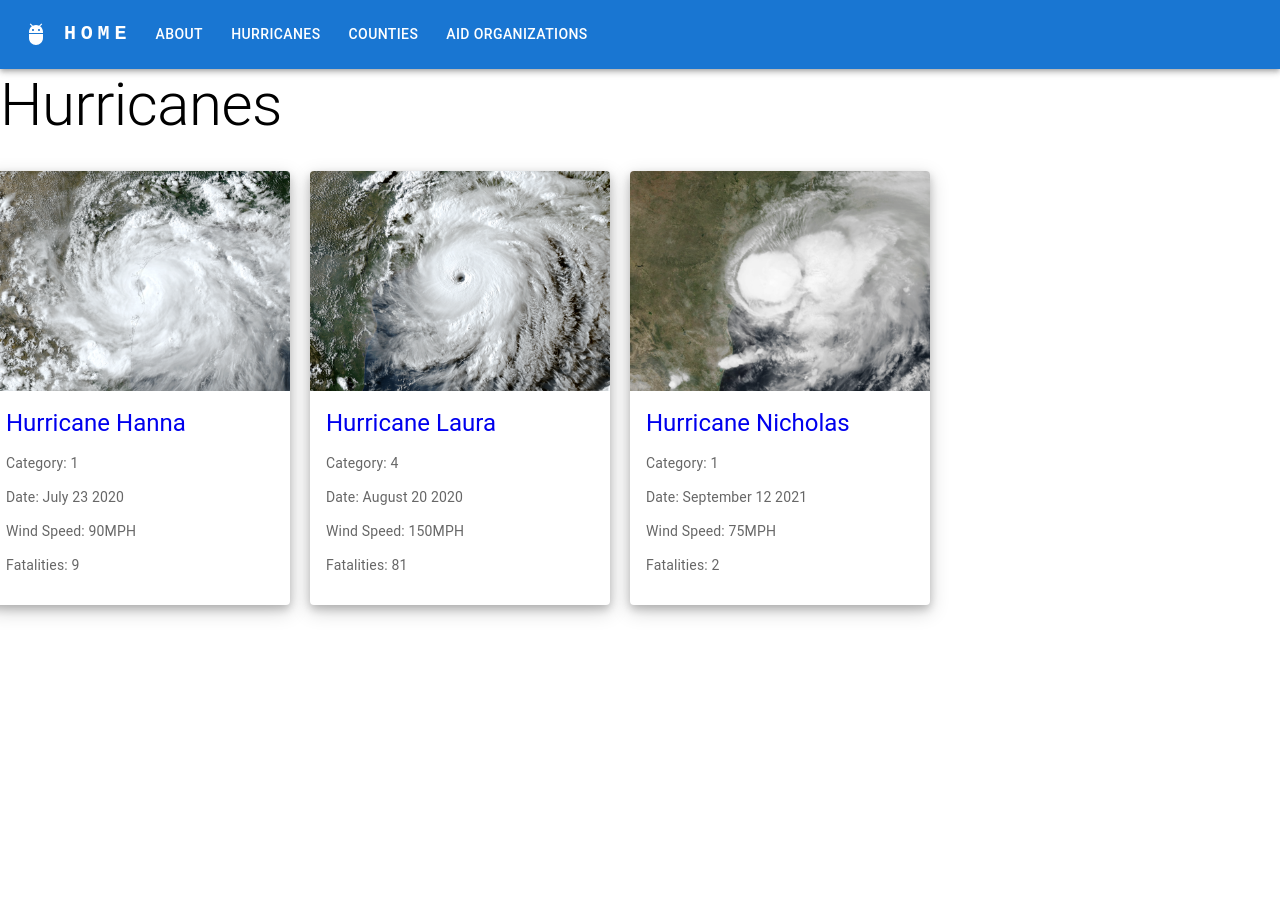
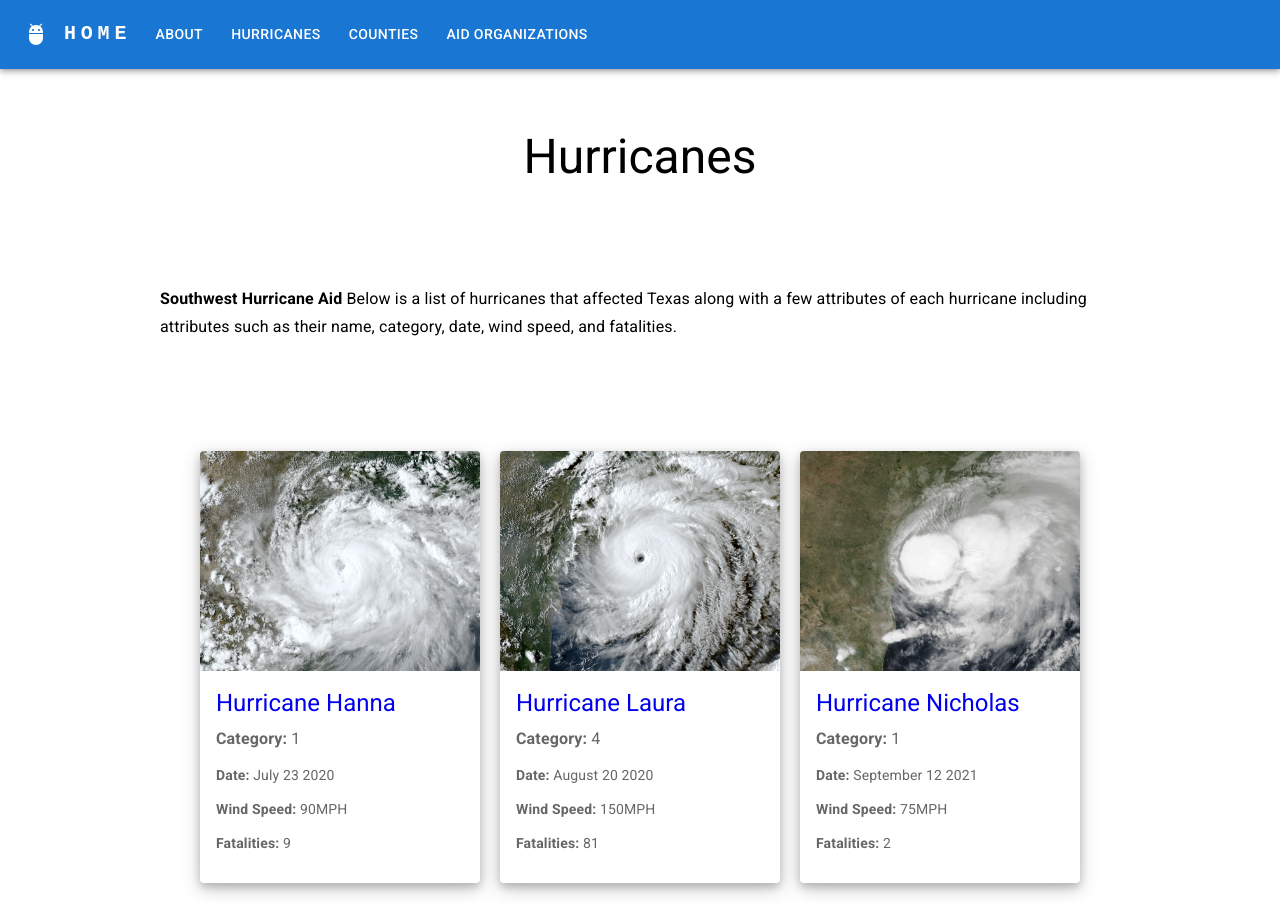
Before and after one commit to rohanchugh14/southwest-hurricane-aid, a React (Create React App) app: page /hurricanes in a window 1280 px wide. Before the commit the page ends 800 px from the top, so only its background shows below. Built offline with nearby package versions, Linux system fonts and the light colour scheme.

Commit message:
fixed hurricane and county model

```diff
--- a/package.json
+++ b/package.json
@@ -5,6 +5,7 @@
   "dependencies": {
     "@emotion/react": "^11.11.1",
     "@emotion/styled": "^11.11.0",
+    "@fontsource/roboto": "^5.0.8",
     "@mui/icons-material": "^5.14.9",
     "@mui/material": "^5.14.10",
     "@testing-library/jest-dom": "^5.17.0",
--- a/public/index.html
+++ b/public/index.html
@@ -24,6 +24,12 @@
       work correctly both with client-side routing and a non-root public URL.
       Learn how to configure a non-root public URL by running `npm run build`.
     -->
+    <link rel="preconnect" href="https://fonts.googleapis.com" />
+<link rel="preconnect" href="https://fonts.gstatic.com" crossorigin />
+<link
+  rel="stylesheet"
+  href="https://fonts.googleapis.com/css2?family=Roboto:wght@300;400;500;600;700&display=swap"
+/>
     <title>Southwest Hurricane Aid</title>
   </head>
   <body>
--- a/src/Counties/CountyCard.tsx
+++ b/src/Counties/CountyCard.tsx
@@ -1,5 +1,6 @@
-import { Card, CardContent, CardMedia, Typography } from "@mui/material";
+import { Card, CardActionArea, CardContent, CardMedia, Typography } from "@mui/material";
 import React from "react";
+import Tooltip from "@mui/material/Tooltip";
 import { Link } from "react-router-dom";
 
 const CountyCard = (props: {
@@ -11,11 +12,19 @@ const CountyCard = (props: {
     precipitation: string;
 }) => {
     return (
-    <Card sx={{ width: 300 }}>
+        <Card
+            sx={{
+                width: 300,
+                boxShadow:
+                    "0 4px 8px 0 rgba(0, 0, 0, 0.2), 0 6px 20px 0 rgba(0, 0, 0, 0.19)",
+            }}
+        >
+            <Tooltip title="Click for More Info">
                 <Link
                     to={`CountyInstances/${props.name}`}
                     style={{ textDecoration: "none" }}
                 >
+                  <CardActionArea>
                     <CardContent>
                         <CardMedia
                             component="img"
@@ -33,27 +42,34 @@ const CountyCard = (props: {
                             {props.name}
                         </Typography>
 
-          <Typography variant="body1" color="text.secondary">
+                        <Typography variant="body1" color="text.secondary" style={{
+                          marginTop: "5px"
+                        }}>
                             <b>Population: </b> {props.population}
                         </Typography>
 
-          <Typography variant="body1" color="text.secondary">
+                        <Typography variant="body1" color="text.secondary" style={{
+                          marginTop: "5px"
+                        }}>
                             <b>Land Area: </b> {props.landarea}
                         </Typography>
 
-          <Typography variant="body1" color="text.secondary">
+                        <Typography variant="body1" color="text.secondary" style={{
+                          marginTop: "5px"
+                        }}>
                             <b>Region: </b> {props.region}
                         </Typography>
 
-          <Typography variant="body1" color="text.secondary">
-            <b>Avg Mean Precipitation: </b> {props.precipitation} in.
+                        <Typography variant="body1" color="text.secondary" style={{
+                          marginTop: "5px"
+                        }}>
+                            <b>Avg Mean Precipitation: </b>{" "}
+                            {props.precipitation} in.
                         </Typography>
-
-          <li key={props.name}>
-            <Link to={`CountyInstances/${props.name}`}>{"Learn More"} </Link>
-          </li>
                     </CardContent>
+                    </CardActionArea>
                 </Link>
+            </Tooltip>
         </Card>
     );
 };
--- a/src/Counties/index.tsx
+++ b/src/Counties/index.tsx
@@ -1,4 +1,4 @@
-import { Typography, Grid } from "@mui/material";
+import { Typography } from "@mui/material";
 import React from "react";
 import CountyCard from "./CountyCard";
 import countyData from "../Data/county_data.json";
@@ -9,20 +9,22 @@ const About = () => {
             <div
                 style={{
                     display: "flex",
+                    flexDirection: "column",
                     alignItems: "center",
                     justifyContent: "center",
                     padding: "50px",
                     paddingBottom: "0px",
                 }}
             >
+                <div>
                     <Typography variant="h3">Texas Counties</Typography>
                 </div>
-
                 <div style={{ padding: "100px" }}>
                     <Typography variant="subtitle1">
-          <b>Southwest Hurricane Aid</b> Below is a list of all of the counties
-          in Texas along with a few attributes of each county including
-          attributes such as One, Two, Three, Four, Five.
+                        <b>Southwest Hurricane Aid</b> Below is a list of all of
+                        the counties in Texas along with a few attributes of
+                        each county including attributes such as One, Two,
+                        Three, Four, Five.
                     </Typography>
                 </div>
 
@@ -32,11 +34,9 @@ const About = () => {
                         alignItems: "center",
                         justifyContent: "center",
                     }}
-      ></div>
-
-      <Grid container spacing={5} style={{ padding: "60px 20px 20px 20px" }}>
+                >
                     {countyData.map((county) => (
-          <Grid item xs={12} sm={3} style={{ padding: "10px" }}>
+                        <div style={{ padding: "10px" }}>
                             <CountyCard
                                 name={county.Name}
                                 population={county.Population}
@@ -44,10 +44,11 @@ const About = () => {
                                 region={county.region}
                                 precipitation={county.precipitation}
                                 imgurl={county.Image}
-            ></CountyCard>
-          </Grid>
+                            />
+                        </div>
                     ))}
-      </Grid>
+                </div>
+            </div>
 
             <div style={{ paddingLeft: "100px" }}></div>
         </div>
--- a/src/Hurricanes/index.tsx
+++ b/src/Hurricanes/index.tsx
@@ -6,11 +6,42 @@ import { Typography } from "@mui/material";
 
 const Hurricanes = () => {
     return (
-    <>
-      <Typography variant="h2">Hurricanes</Typography>
-      <Grid container spacing={5} style={{ padding: "60px 20px 20px 20px" }}>
+        <div style={{ margin: "10px" }}>
+            <div
+                style={{
+                    display: "flex",
+                    flexDirection: "column",
+                    alignItems: "center",
+                    justifyContent: "center",
+                    padding: "50px",
+                    paddingBottom: "0px",
+                }}
+            >
+                <Typography variant="h3">Hurricanes</Typography>
+
+                <div style={{ padding: "100px" }}>
+                    <Typography variant="subtitle1">
+                        <b>Southwest Hurricane Aid</b> Below is a list of
+                        hurricanes that affected Texas along with a few
+                        attributes of each hurricane including attributes such
+                        as their name, category, date, wind speed, and
+                        fatalities.
+                    </Typography>
+                </div>
+                <div
+                    style={{
+                        display: "flex",
+                        alignItems: "center",
+                        justifyContent: "center",
+                    }}
+                >
                     {hurricaneData.map((hurricane) => (
-          <Grid item xs={12} sm={3} style={{ padding: "10px" }}>
+                        <Grid
+                            item
+                            xs={12}
+                            sm={3}
+                            style={{ padding: "10px", width: 300 }}
+                        >
                             <HurricaneCard
                                 image={hurricane.Image}
                                 name={hurricane.Name}
@@ -21,8 +52,9 @@ const Hurricanes = () => {
                             />
                         </Grid>
                     ))}
-      </Grid>
-    </>
+                </div>
+            </div>
+        </div>
     );
 };
 
--- a/src/components/HurricaneCard.tsx
+++ b/src/components/HurricaneCard.tsx
@@ -34,16 +34,41 @@ export default function HurricaneCard(props: HurricaneDataProps) {
                         style={{ textDecoration: "none" }}
                     >
                         <CardActionArea>
-              <CardMedia style={{ height: 220 }} image={props.image} />
+                            <CardMedia
+                                style={{ height: 220 }}
+                                image={props.image}
+                            />
                             <CardContent>
                                 <Typography gutterBottom variant="h5">
                                     {props.name}
                                 </Typography>
-                <Typography variant="body2" color="textSecondary" component="p">
-                  <p>Category: {props.category}</p>
-                  <p>Date: {props.date}</p>
-                  <p>Wind Speed: {props.WindSpeed}MPH</p>
-                  <p>Fatalities: {props.Fatalities}</p>
+                                <Typography
+                                    variant="body2"
+                                    color="text.secondary"
+                                    component="p"
+                                >
+                                    <Typography
+                                        variant="body1"
+                                        color="text.secondary"
+                                        style={{
+                                            marginTop: "5px",
+                                        }}
+                                    >
+                                        <b>Category: </b>
+                                        {props.category}
+                                    </Typography>
+                                    <p>
+                                        <b>Date: </b>
+                                        {props.date}
+                                    </p>
+                                    <p>
+                                        <b>Wind Speed: </b>
+                                        {props.WindSpeed}MPH
+                                    </p>
+                                    <p>
+                                        <b>Fatalities: </b>
+                                        {props.Fatalities}
+                                    </p>
                                 </Typography>
                             </CardContent>
                         </CardActionArea>
--- a/src/index.tsx
+++ b/src/index.tsx
@@ -3,7 +3,7 @@ import ReactDOM from 'react-dom/client';
 import './index.css';
 import App from './App';
 import reportWebVitals from './reportWebVitals';
-
+import "@fontsource/roboto";
 const root = ReactDOM.createRoot(
   document.getElementById('root') as HTMLElement
 );
```
Also changed, not shown: 1 other file (tests, documents, lock files or other folders). Lines whose indentation alone changed are shown as unchanged.
